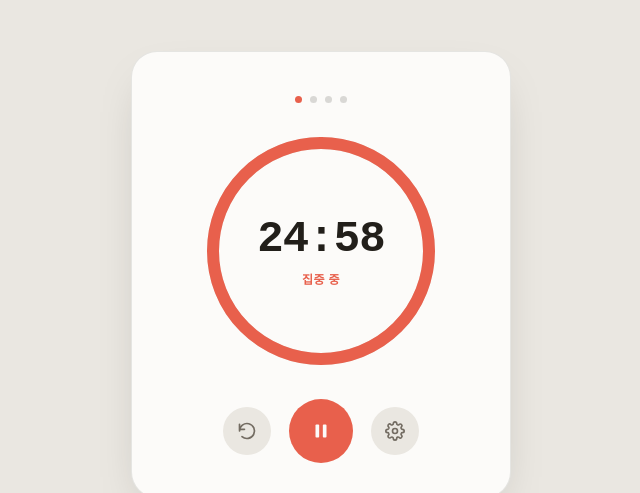
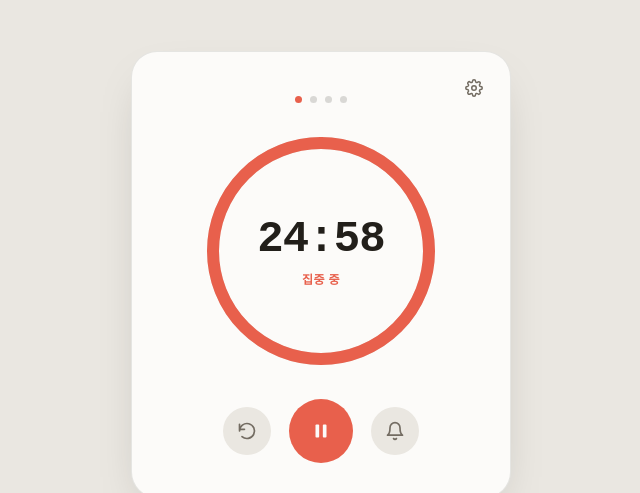
Before and after one commit to minxng/pomodoro_timer, a React (Vite) app: page / in a window 1280 px wide. Both pictures are taken after a click on the button "시작하기". Shown: the part 126-619 px from the top of the page, without its empty margins (319-959 px from the left). Built offline with nearby package versions, Linux system fonts and the light colour scheme.

Commit message:
[feature] 타이머 화면에 알림 on/off 상태 노출 및 변경 기능 추가

```diff
--- a/src/App.tsx
+++ b/src/App.tsx
@@ -460,6 +460,25 @@ export default function App() {
 
         {view === "timer" && currentPhase !== "done" && (
           <section className="screen screen--timer">
+            <button
+              type="button"
+              className="corner-btn"
+              aria-label="설정"
+              onClick={handleBackToSettings}
+            >
+              <svg
+                viewBox="0 0 24 24"
+                fill="none"
+                stroke="currentColor"
+                strokeWidth="2"
+                strokeLinecap="round"
+                strokeLinejoin="round"
+              >
+                <circle cx="12" cy="12" r="3" />
+                <path d="M19.4 15a1.7 1.7 0 0 0 .34 1.87l.06.06a2 2 0 1 1-2.83 2.83l-.06-.06a1.7 1.7 0 0 0-1.87-.34 1.7 1.7 0 0 0-1.03 1.56V21a2 2 0 1 1-4 0v-.09A1.7 1.7 0 0 0 9 19.4a1.7 1.7 0 0 0-1.87.34l-.06.06a2 2 0 1 1-2.83-2.83l.06-.06A1.7 1.7 0 0 0 4.6 15a1.7 1.7 0 0 0-1.56-1.03H3a2 2 0 1 1 0-4h.09A1.7 1.7 0 0 0 4.6 9a1.7 1.7 0 0 0-.34-1.87l-.06-.06a2 2 0 1 1 2.83-2.83l.06.06A1.7 1.7 0 0 0 9 4.6a1.7 1.7 0 0 0 1.03-1.56V3a2 2 0 1 1 4 0v.09A1.7 1.7 0 0 0 15 4.6a1.7 1.7 0 0 0 1.87-.34l.06-.06a2 2 0 1 1 2.83 2.83l-.06.06A1.7 1.7 0 0 0 19.4 9a1.7 1.7 0 0 0 1.56 1.03H21a2 2 0 1 1 0 4h-.09A1.7 1.7 0 0 0 19.4 15z" />
+              </svg>
+            </button>
+
             {repeatMode === "count" ? (
               <div className="session-indicator session-indicator--count">
                 {Array.from({ length: repeatCount }).map((_, i) => (
@@ -546,24 +565,40 @@ export default function App() {
                   </svg>
                 )}
               </button>
-
               <button
                 type="button"
-                className="button button--ghost"
-                aria-label="설정"
-                onClick={handleBackToSettings}
+                className={`button button--ghost ${alarmEnabled ? "is-active" : ""}`}
+                aria-label={alarmEnabled ? "알림 소리 끄기" : "알림 소리 켜기"}
+                onClick={() => setAlarmEnabled((a) => !a)}
               >
+                {alarmEnabled ? (
                   <svg
                     viewBox="0 0 24 24"
                     fill="none"
                     stroke="currentColor"
-                  strokeWidth={2}
+                    strokeWidth="2"
                     strokeLinecap="round"
                     strokeLinejoin="round"
                   >
-                  <circle cx="12" cy="12" r="3" />
-                  <path d="M19.4 15a1.7 1.7 0 0 0 .34 1.87l.06.06a2 2 0 1 1-2.83 2.83l-.06-.06a1.7 1.7 0 0 0-1.87-.34 1.7 1.7 0 0 0-1.03 1.56V21a2 2 0 1 1-4 0v-.09A1.7 1.7 0 0 0 9 19.4a1.7 1.7 0 0 0-1.87.34l-.06.06a2 2 0 1 1-2.83-2.83l.06-.06A1.7 1.7 0 0 0 4.6 15a1.7 1.7 0 0 0-1.56-1.03H3a2 2 0 1 1 0-4h.09A1.7 1.7 0 0 0 4.6 9a1.7 1.7 0 0 0-.34-1.87l-.06-.06a2 2 0 1 1 2.83-2.83l.06.06A1.7 1.7 0 0 0 9 4.6a1.7 1.7 0 0 0 1.03-1.56V3a2 2 0 1 1 4 0v.09A1.7 1.7 0 0 0 15 4.6a1.7 1.7 0 0 0 1.87-.34l.06-.06a2 2 0 1 1 2.83 2.83l-.06.06A1.7 1.7 0 0 0 19.4 9a1.7 1.7 0 0 0 1.56 1.03H21a2 2 0 1 1 0 4h-.09A1.7 1.7 0 0 0 19.4 15z" />
+                    <path d="M18 8a6 6 0 0 0-12 0c0 7-3 9-3 9h18s-3-2-3-9" />
+                    <path d="M13.73 21a2 2 0 0 1-3.46 0" />
                   </svg>
+                ) : (
+                  <svg
+                    viewBox="0 0 24 24"
+                    fill="none"
+                    stroke="currentColor"
+                    strokeWidth="2"
+                    strokeLinecap="round"
+                    strokeLinejoin="round"
+                  >
+                    <path d="M18 8a6 6 0 0 0-9.33-5" />
+                    <path d="M6.26 6.26A6 6 0 0 0 6 8c0 7-3 9-3 9h14" />
+                    <path d="M18 14v-2" />
+                    <path d="M13.73 21a2 2 0 0 1-3.46 0" />
+                    <line x1="2" y1="2" x2="22" y2="22" />
+                  </svg>
+                )}
               </button>
             </div>
           </section>
--- a/src/index.css
+++ b/src/index.css
@@ -337,7 +337,29 @@ input[type="number"] {
   gap: 28px;
   padding: 8px 0 4px;
 }
-
+.corner-btn {
+  position: absolute;
+  top: 18px;
+  right: 18px;
+  width: 36px;
+  height: 36px;
+  border-radius: 50%;
+  border: none;
+  background: none;
+  color: var(--ink-soft);
+  display: inline-flex;
+  align-items: center;
+  justify-content: center;
+  cursor: pointer;
+  z-index: 1;
+}
+.corner-btn svg {
+  width: 18px;
+  height: 18px;
+}
+.corner-btn:hover {
+  color: var(--ink);
+}
 .session-indicator--count {
   display: flex;
   gap: 8px;
```
Lines whose indentation alone changed are shown as unchanged.
